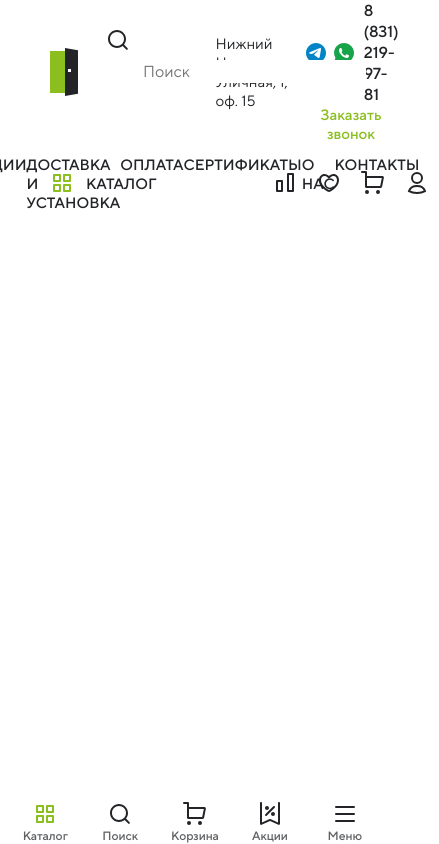
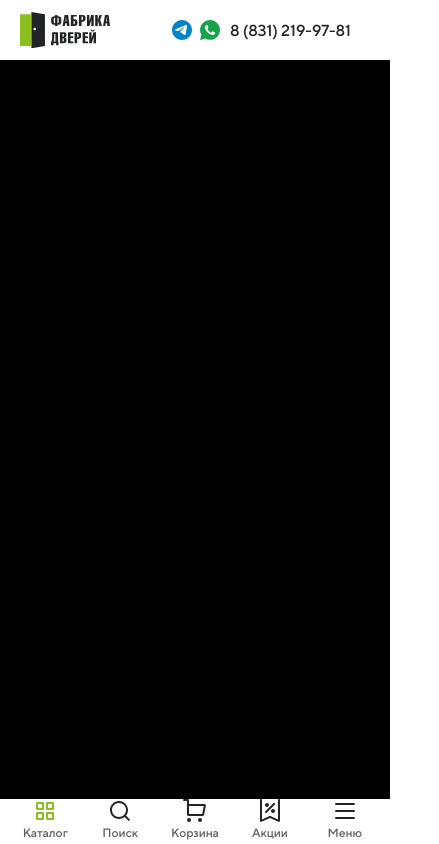
Before and after one commit to mattewkl/buisness_up_test-task, a website: page index.html in a window 390 px wide. Both pictures are taken after a click on the button "Меню". Shown: the whole page, 439 px wide, since content can reach past the window. Drawn offline with Linux system fonts and the light colour scheme; files whose address does not match are found by name.

Commit message:
base menu toggle behavior

```diff
--- a/JS/input.js
+++ b/JS/input.js
@@ -14,4 +14,13 @@ function placeholderName(element) {
 HEADER__CLOSE_SEARCH_BUTTON.addEventListener('click', function () { return blurInput(HEADER__SEARCH_INPUT); });
 HEADER__SEARCH_INPUT.addEventListener("focusout", function () { return placeholderName(HEADER__SEARCH); });
 HEADER__SEARCH_INPUT.addEventListener("focus", function () { return placeholderName(HEADER__SEARCH); });
-console.log(HEADER__CLOSE_SEARCH_BUTTON);
+var BOTTOMNAV_MENU_BUTTON_SELECTOR = '.bottom-nav__button_menu';
+var BOTTOMNAV_MENU_BUTTON = document.querySelector(BOTTOMNAV_MENU_BUTTON_SELECTOR);
+var BOTTOM_MENU_SELECTOR = '.bottom-nav__menu';
+var BOTTOM_MENU_OPENED_CLASS = 'bottom-nav__menu_opened';
+var BOTTOM_MENU = document.querySelector(BOTTOM_MENU_SELECTOR);
+function toggleBottomMenu() {
+    BOTTOM_MENU.classList.toggle(BOTTOM_MENU_OPENED_CLASS);
+}
+BOTTOMNAV_MENU_BUTTON.addEventListener('click', toggleBottomMenu);
+console.log(BOTTOMNAV_MENU_BUTTON);
--- a/JS/input.ts
+++ b/JS/input.ts
@@ -19,4 +19,17 @@ HEADER__CLOSE_SEARCH_BUTTON.addEventListener('click',() => blurInput(HEADER__SEA
 HEADER__SEARCH_INPUT.addEventListener("focusout", () => placeholderName(HEADER__SEARCH))
 HEADER__SEARCH_INPUT.addEventListener("focus", () => placeholderName(HEADER__SEARCH))
 
-console.log(HEADER__CLOSE_SEARCH_BUTTON)
+const BOTTOMNAV_MENU_BUTTON_SELECTOR:string = '.bottom-nav__button_menu'
+const BOTTOMNAV_MENU_BUTTON:HTMLElement = document.querySelector(BOTTOMNAV_MENU_BUTTON_SELECTOR)
+
+const BOTTOM_MENU_SELECTOR:string = '.bottom-nav__menu'
+const BOTTOM_MENU_OPENED_CLASS:string = 'bottom-nav__menu_opened'
+const BOTTOM_MENU:HTMLElement = document.querySelector(BOTTOM_MENU_SELECTOR)
+
+function toggleBottomMenu():void {
+    BOTTOM_MENU.classList.toggle(BOTTOM_MENU_OPENED_CLASS)
+}
+
+BOTTOMNAV_MENU_BUTTON.addEventListener('click', toggleBottomMenu)
+
+console.log(BOTTOMNAV_MENU_BUTTON)
--- a/index.html
+++ b/index.html
@@ -12,6 +12,9 @@
 
 </div>
 <nav class="bottom-nav no-mp-border-box">
+    <nav class="bottom-nav__menu">
+
+    </nav>
     <ul class="bottom-nav__buttons-list no-mp-border-box no-list-styles">
         <li><button class="bottom-nav__button no-button-classes no-mp-border-box">
             <i class="base-icon base-icon_bottom-nav base-icon_catalog-green no-mp-border-box"></i>
@@ -29,7 +32,7 @@
             <i class="base-icon base-icon_bottom-nav base-icon_sale no-mp-border-box"></i>
             <p class="med-12-text med-12-text_bottom-nav no-mp-border-box">Акции</p>
         </button></li>
-        <li><button class="bottom-nav__button no-button-classes no-mp-border-box">
+        <li><button class="bottom-nav__button bottom-nav__button_menu no-button-classes no-mp-border-box">
             <i class="base-icon base-icon_bottom-nav base-icon_menu no-mp-border-box"></i>
             <p class="med-12-text med-12-text_bottom-nav no-mp-border-box">Меню</p>
         </button></li>
--- a/styles/styles.sass
+++ b/styles/styles.sass
@@ -119,6 +119,10 @@
   grid-template-columns: 20% 30% 30% 20%
   background-color: white
   color: #222427
+  @media screen and (max-width: 1110px)
+    grid-template-areas: "logo contacts"
+    grid-template-columns: 38.89% 61.11%
+
 
 .header__logo-block
   display: flex
@@ -134,6 +138,9 @@
     +paddingR-dynamic(1919, 1919px, 1550, 24, 24px, 5)
   @media  screen and (max-width: 1549px)
     padding-left: 50px
+  @media screen and (max-width: 575px)
+    padding-block: 12px
+    padding-left: 20px
 
 
 
@@ -142,6 +149,11 @@
   height: 48px
   background-image: url("../includes/images/header/logo-header.svg")
   background-size: cover
+  @media screen and (max-width: 575px)
+    width: 90px
+    height: 36px
+
+
 
 .header__logo-description
   font-family: TT Norms Pro
@@ -173,6 +185,9 @@
   background-position: 28px 28px
   background-size: 24px 24px
   background-repeat: no-repeat
+  @media screen and (max-width: 1110px)
+    display: none
+
 
 .header__search-container.js-added-active
   outline: 1px solid #8BBF1F
@@ -204,6 +219,9 @@
   flex-direction: row
   align-items: center
   justify-content: center
+  @media screen and (max-width: 1110px)
+    display: none
+
 
 .header__address-marker-icon
   width: 24px
@@ -238,6 +256,9 @@
   @media screen and (max-width: 1600px)
     flex-direction: column
     gap: 0px
+  @media screen and (max-width: 1110px)
+    align-items: end
+    padding-right: 39px
 
 .header__contacts-icon-links-list
   display: flex
@@ -269,6 +290,10 @@
   letter-spacing: 0em
   text-align: center
   color: #8BBF1F
+  @media screen and (max-width: 1110px)
+    display: none
+
+
 
 
 .header__contacts-container
@@ -295,6 +320,9 @@
     +paddingL-dynamic(1919, 1919px, 1550, 50, 50px, 10)
   @media  screen and (max-width: 1549px)
     padding-left: 50px
+  @media screen and (max-width: 1110px)
+    display: none
+
 
 
   grid-area: catalog
@@ -312,6 +340,8 @@
   justify-content: center
   align-items: center
   grid-area: navbar
+  @media screen and (max-width: 1110px)
+    display: none
 
 .header__navbar-links-list
   display: flex
@@ -326,6 +356,9 @@
   justify-content: center
   align-items: center
   grid-area: icons-navbar
+  @media screen and (max-width: 1110px)
+    display: none
+
 
 .header__icon-based-navbar-list
   display: flex
@@ -343,6 +376,7 @@
   height: 44px
 
 .bottom-nav
+  position: relative
   padding-block: 11px
   display: none
   position: fixed
@@ -359,12 +393,15 @@
   display: flex
   flex-direction: row
   @media screen and (max-width: 1110px)
+    height: 76px
     +gap-dynamic(1110, 1110px, 360, 72, 72px, 0)
     align-self: center
     justify-content: center
   @media screen and (max-width: 575px)
+    height: 45.25px
     align-self: center
-
+  @media screen and (max-width: 360px)
+    height: 42px
 
 
 .bottom-nav__button
@@ -375,3 +412,25 @@
   align-items: center
   gap: 2px
   width: 72px
+
+.bottom-nav__menu
+  display: none
+  transition: all 0.3s ease-in-out
+  transform: translateY(-100%)
+  position: absolute
+  width: 100%
+  left: 0
+  @media screen and (max-width: 1110px)
+    height: calc(100vh - 60px - 98px)
+    bottom: 98px
+  @media screen and (max-width: 575px)
+    bottom: 45.25px
+    height: calc(100vh - 60px - 45.25px)
+  @media screen and (max-width: 360px)
+    bottom: 42px
+    height: calc(100vh - 60px - 42px)
+  background-color: black
+
+.bottom-nav__menu_opened
+  display: flex
+  transform: translateY(0)
```
Also changed, not shown: styles/styles.css, 1 other file.
